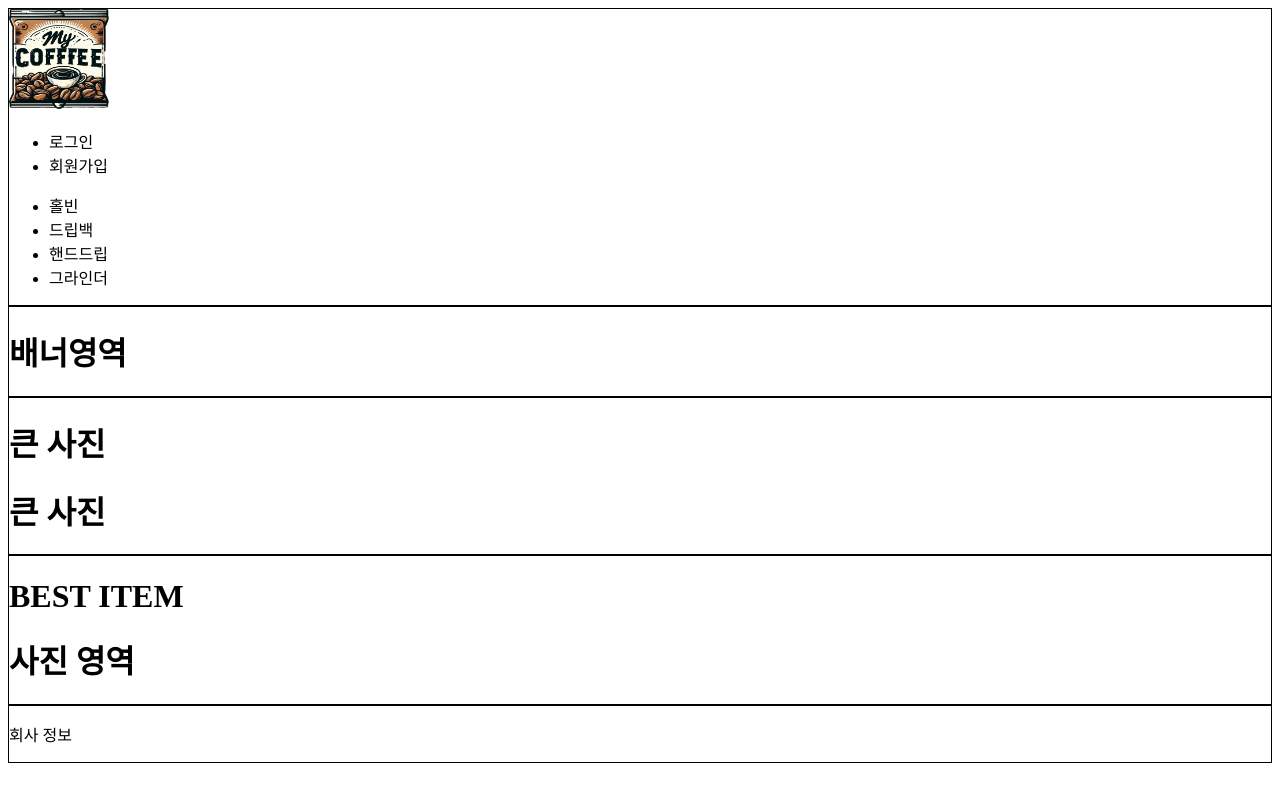
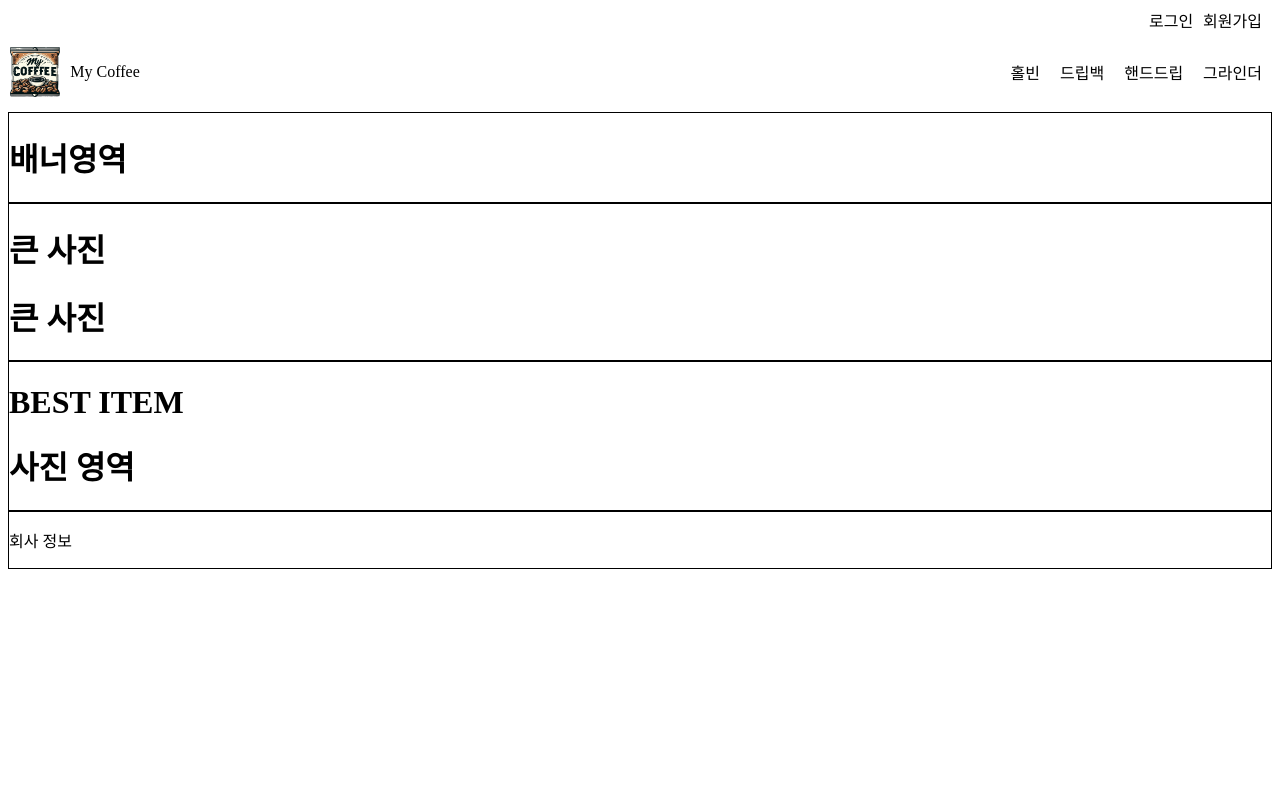
Before and after one commit to Eclipse-K/mycoffee, a React (Create React App) app: page / in a window 1280 px wide. Built offline with nearby package versions, Linux system fonts and the light colour scheme.

Commit message:
Edit Navibar

```diff
--- a/src/Components/NaviBar.css
+++ b/src/Components/NaviBar.css
@@ -1,3 +1,49 @@
 .nav {
-  border: 1px solid black;
+  display: flex;
+  align-items: center;
+  height: 80px;
 }
+
+.nav-logo {
+  display: flex;
+  justify-content: center;
+  align-items: center;
+  width: 150px;
+}
+
+.nav-logo p {
+  margin-left: 10px;
+}
+
+.nav-login {
+  display: flex;
+  justify-content: flex-end;
+  list-style-type: none;
+  width: 100%;
+  padding: 0;
+  margin: 0;
+}
+
+.nav-item {
+  width: 100%;
+}
+
+.nav-login li {
+  margin-right: 10px;
+}
+
+.nav-list {
+  display: flex;
+  justify-content: flex-end;
+  list-style-type: none;
+  width: 100%;
+  padding: 0;
+}
+
+.nav-list li {
+  margin-right: 20px;
+}
+
+.nav-list li:last-child {
+  margin-right: 10px;
+}
--- a/src/Components/NaviBar.js
+++ b/src/Components/NaviBar.js
@@ -4,18 +4,19 @@ import "./NaviBar.css";
 
 function NaviBar() {
   return (
-    <div className="nav">
-      <div>
-        <StyledLogo src={Logo} alt="Logo" />
-      </div>
-      <div>
-        <ul>
+    <div className="nav-area">
+      <ul className="nav-login">
         <li>로그인</li>
         <li>회원가입</li>
       </ul>
+
+      <div className="nav">
+        <div className="nav-logo">
+          <StyledLogo src={Logo} alt="Logo" />
+          <p>My Coffee</p>
         </div>
-      <div>
-        <ul>
+        <div className="nav-item">
+          <ul className="nav-list">
             <li>홀빈</li>
             <li>드립백</li>
             <li>핸드드립</li>
@@ -23,6 +24,7 @@ function NaviBar() {
           </ul>
         </div>
       </div>
+    </div>
   );
 }
 
--- a/src/Components/StyledLogo.js
+++ b/src/Components/StyledLogo.js
@@ -1,8 +1,8 @@
 import styled from "styled-components";
 
 const StyledLogo = styled.img`
-  width: 100px;
-  height: 100px;
+  width: 50px;
+  height: 50px;
 `;
 
 export default StyledLogo;
```
Lines whose indentation alone changed are shown as unchanged.
